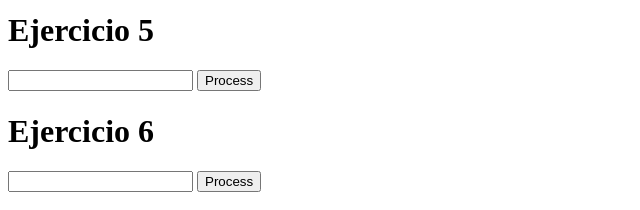
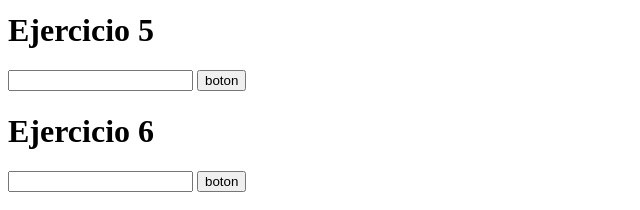
Before and after one commit to guillermo-martinez42/FAW-semana2, a plain HTML site: page index.html in a window 1280 px wide. Shown: the part 372-582 px from the top of the page, 0-640 px from the left. Drawn offline with Linux system fonts and the light colour scheme.

Commit message:
Add files via upload

```diff
--- a/index.html
+++ b/index.html
@@ -9,6 +9,7 @@
             border: 1px solid #882424;
         }
     </style>
+
 </head>
 <body>
     <h1>Ejercicio 1</h1>
@@ -23,7 +24,6 @@
     <h3 id="fahrenheitResult"></h3>
 
     <h1>Ejercicio 3</h1>
-    <!-- Placeholder for your specific functionality -->
 
     <h1>Ejercicio 4</h1>
     <input type="date" id="dateInput">
@@ -33,12 +33,11 @@
 
     <h1>Ejercicio 5</h1>
     <input type="text" id="textInput">
-    <button onclick="processText()">Process</button>
-    <!-- Placeholder for result -->
+    <button onclick="processText()">boton</button>
 
     <h1>Ejercicio 6</h1>
     <input type="number" id="numberInput">
-    <button onclick="processNumber()">Process</button>
+    <button onclick="processNumber()">boton</button>
     <h3 id="numberResult"></h3>
 
     <h1>Ejercicio 7</h1>
@@ -75,7 +74,6 @@
 
         function processNumber() {
             var number = document.getElementById("numberInput").value;
-            // Add your specific processing logic here
             document.getElementById("numberResult").innerText = "Processed number: " + number;
         }
 
```
